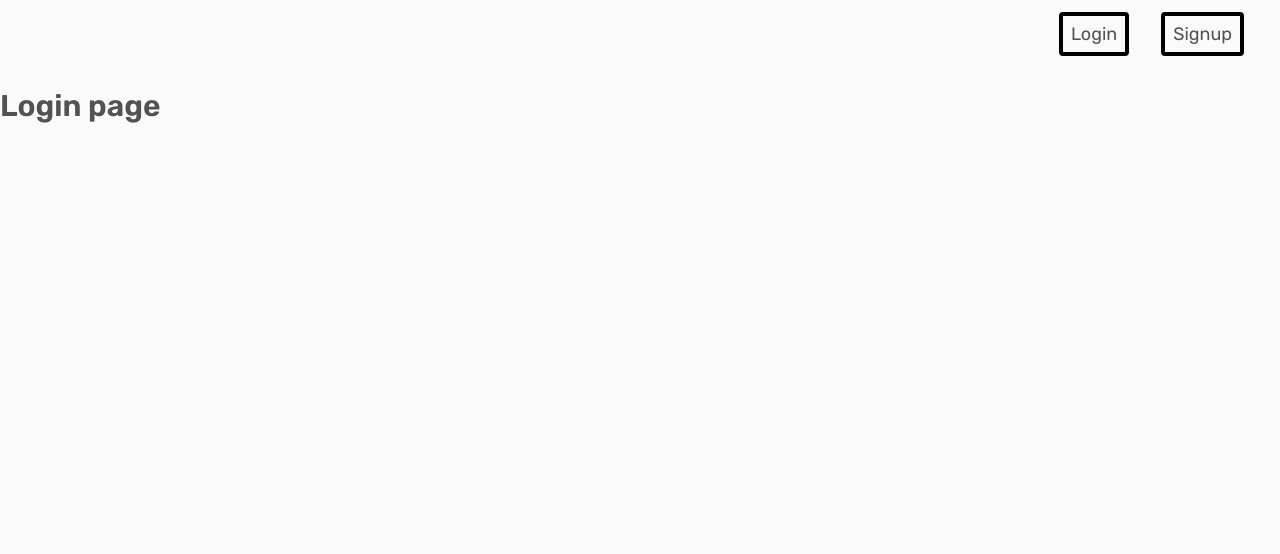
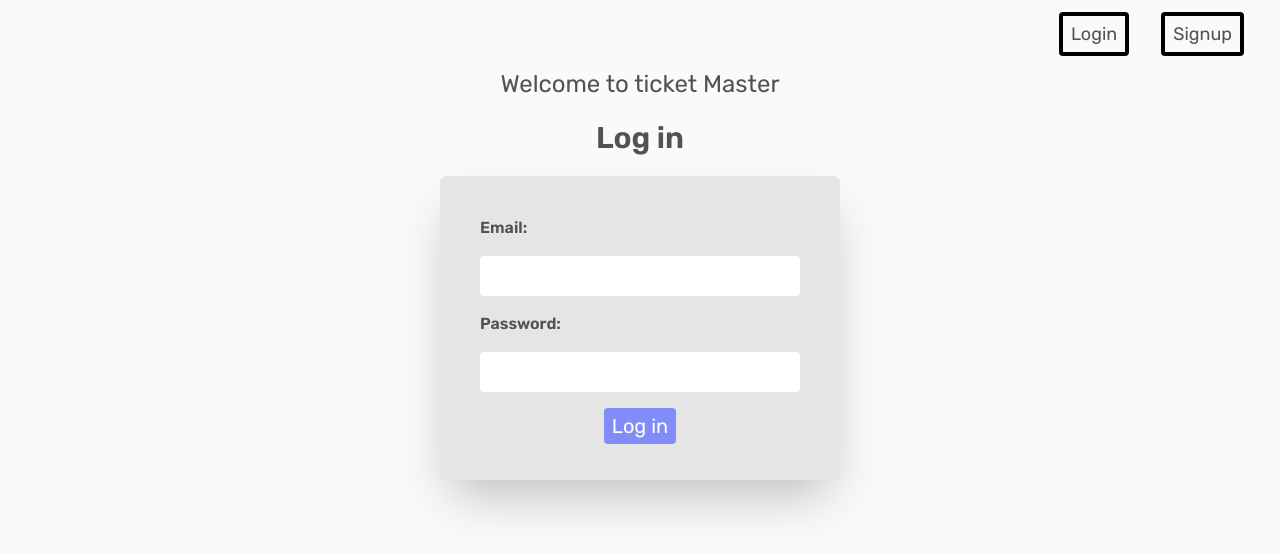
Before and after one commit to jorgemf2604/todo-next, a Next.js app: page /login in a window 1280 px wide. Shown: the top 554 px of the page. Built offline with nearby package versions, Linux system fonts and the light colour scheme.

Commit message:
add log in and log out

```diff
--- a/app/(auth)/login/page.jsx
+++ b/app/(auth)/login/page.jsx
@@ -1,5 +1,42 @@
+"use client";
+
+import AuthForm from "@/components/AuthForm";
+import { createClientComponentClient } from "@supabase/auth-helpers-nextjs";
+import { useRouter } from "next/navigation";
+import { useState } from "react";
+
 const Login = () => {
-  return <h2>Login page</h2>;
+  const router = useRouter();
+  const [loginError, setLogginError] = useState("");
+
+  const handleSubmit = async (e, email, password) => {
+    e.preventDefault();
+    setLogginError("");
+    const supabase = createClientComponentClient();
+    const { error } = await supabase.auth.signInWithPassword({
+      email,
+      password,
+    });
+
+    if (error) {
+      setLogginError(error.message);
+    }
+
+    if (!error) {
+      router.push("/");
+    }
+  };
+
+  return (
+    <main>
+      <p className="text-2xl text-center">Welcome to ticket Master</p>
+      <h2 className="text-center">Log in</h2>
+      <AuthForm handleSubmit={handleSubmit} message="Log in" />
+      {loginError && (
+        <div className="error text-center text-2xl mt-5">{loginError}</div>
+      )}
+    </main>
+  );
 };
 
 export default Login;
--- a/app/(auth)/signup/page.jsx
+++ b/app/(auth)/signup/page.jsx
@@ -1,15 +1,13 @@
 "use client";
 
+import AuthForm from "@/components/AuthForm";
 import { createClientComponentClient } from "@supabase/auth-helpers-nextjs";
 import { useRouter } from "next/navigation";
-import { useState } from "react";
 
 const Signup = () => {
-  const [email, setEmail] = useState("");
-  const [password, setPassword] = useState("");
   const router = useRouter();
 
-  const handleSubmit = async (e) => {
+  const handleSubmit = async (e, email, password) => {
     e.preventDefault();
     const supabase = createClientComponentClient();
     const { error } = await supabase.auth.signUp({
@@ -30,30 +28,7 @@ const Signup = () => {
       <div className="flex flex-col items-center justify-center">
         <p className="text-2xl">Welcome to ticket Master</p>
         <h2>Sign Up</h2>
-        <form
-          onSubmit={handleSubmit}
-          className="bg-neutral-200 px-10 pt-10 pb-1 w-[280px] md:w-[400px] m-auto shadow-2xl rounded-md"
-        >
-          <label>
-            <span className="font-semibold">Email:</span>
-            <input
-              className="w-full p-2 my-4 rounded"
-              type="email"
-              value={email}
-              onChange={(e) => setEmail(e.target.value)}
-            />
-          </label>
-          <label>
-            <span className="font-semibold">Password:</span>
-            <input
-              className="w-full p-2 my-4 rounded"
-              type="password"
-              value={password}
-              onChange={(e) => setPassword(e.target.value)}
-            />
-          </label>
-          <button className="btn">Sign Up</button>
-        </form>
+        <AuthForm handleSubmit={handleSubmit} message="Sign up" />
       </div>
     </main>
   );
--- a/app/(dashboard)/page.jsx
+++ b/app/(dashboard)/page.jsx
@@ -4,7 +4,7 @@ import Photo from "@/public/images/notebook.jpg";
 
 const Home = () => {
   return (
-    <main className="py-5 px-10 max-w-[1600px] m-auto overflow-y-auto mt-28 sm:mt-20">
+    <main className="py-5 px-10 max-w-[1600px] m-auto overflow-y-auto mt-44 sm:mt-20">
       <h2>This is the homepage</h2>
       <p>
         Lorem ipsum dolor sit, amet consectetur adipisicing elit. Eligendi
--- a/app/(dashboard)/tickets/create/page.jsx
+++ b/app/(dashboard)/tickets/create/page.jsx
@@ -36,7 +36,7 @@ const Createticket = () => {
   };
 
   return (
-    <main className="mt-28 sm:mt-20 p-8">
+    <main className="mt-40 sm:mt-20 p-8">
       <h2 className="text-center">Create ticket</h2>
       <form
         onSubmit={handleSubmit}
--- a/app/(dashboard)/tickets/page.jsx
+++ b/app/(dashboard)/tickets/page.jsx
@@ -20,7 +20,7 @@ const tickets = async () => {
   const tickets = await gettickets();
 
   return (
-    <main className="px-10 py-3 overflow-y-auto mt-28 sm:mt-20">
+    <main className="px-10 py-3 overflow-y-auto mt-44 sm:mt-20">
       <h2>Tickets</h2>
       <div>
         {tickets.map((ticket) => (
--- a/app/globals.css
+++ b/app/globals.css
@@ -7,7 +7,7 @@ body {
 }
 
 nav a {
-  @apply rounded py-1 px-2 block hover:bg-red-400 hover:scale-110 hover:text-white transition;
+  @apply rounded py-1 px-2 block hover:bg-indigo-400 hover:scale-110 hover:text-white transition;
 }
 
 p {
@@ -19,7 +19,7 @@ h2 {
 }
 
 .btn {
-  @apply bg-red-400 text-white rounded px-2 py-1 m-auto block mb-8 text-xl hover:bg-red-600;
+  @apply bg-indigo-400 text-white rounded px-2 py-1 m-auto block mb-8 text-xl hover:bg-indigo-600;
 }
 
 .priority {
--- /dev/null
+++ b/components/AuthForm.jsx
@@ -0,0 +1,35 @@
+import { useState } from "react";
+
+const AuthForm = ({ handleSubmit, message }) => {
+  const [email, setEmail] = useState("");
+  const [password, setPassword] = useState("");
+
+  return (
+    <form
+      onSubmit={(e) => handleSubmit(e, email, password)}
+      className="bg-neutral-200 px-10 pt-10 pb-1 w-[280px] md:w-[400px] m-auto shadow-2xl rounded-md"
+    >
+      <label>
+        <span className="font-semibold">Email:</span>
+        <input
+          className="w-full p-2 my-4 rounded"
+          type="email"
+          value={email}
+          onChange={(e) => setEmail(e.target.value)}
+        />
+      </label>
+      <label>
+        <span className="font-semibold">Password:</span>
+        <input
+          className="w-full p-2 my-4 rounded"
+          type="password"
+          value={password}
+          onChange={(e) => setPassword(e.target.value)}
+        />
+      </label>
+      <button className="btn">{message}</button>
+    </form>
+  );
+};
+
+export default AuthForm;
--- a/components/Header.jsx
+++ b/components/Header.jsx
@@ -1,18 +1,22 @@
 import Link from "next/link";
+import LogoutButton from "./LogoutButton";
 
 const Header = ({ user }) => {
   return (
-    <nav className="flex flex-col items-center h-22 py-5 px-10 bg-neutral-600/50 z-10 text-white fixed left-0 right-0 sm:flex-row sm:justify-between sm:h-20">
-      <div className="flex gap-4 items-center text-2xl sm:text-3xl">
+    <nav className="flex flex-col items-center gap-3 h-26 py-5 px-10 bg-neutral-600/50 z-10 text-white fixed left-0 right-0 sm:flex-row sm:justify-between sm:h-20">
+      <div className="flex gap-4 items-center text-2xl mb-3 sm:text-3xl">
         <span>🎟️</span>
         <span className="text-white">Ticket master</span>
-        <span className="text-xs text-black">{user}</span>
       </div>
       <div className="flex gap-8 text-lg">
         <Link href="/">Home</Link>
         <Link href="/tickets">Tickets</Link>
         <Link href="/tickets/create">Create</Link>
       </div>
+      <div className="flex items-center justify-center gap-6">
+        <span className="text-xs text-black">{user}</span>
+        <LogoutButton className="relative top-7" />
+      </div>
     </nav>
   );
 };
--- /dev/null
+++ b/components/LogoutButton.jsx
@@ -0,0 +1,32 @@
+"use client";
+
+import { createClientComponentClient } from "@supabase/auth-helpers-nextjs";
+import { useRouter } from "next/navigation";
+
+const LogoutButton = () => {
+  const router = useRouter();
+
+  const handleLogout = async () => {
+    const supabase = createClientComponentClient();
+    const { error } = await supabase.auth.signOut();
+
+    if (!error) {
+      router.push("/login");
+    }
+
+    if (error) {
+      console.log(error);
+    }
+  };
+
+  return (
+    <button
+      className=" bg-red-400 text-white rounded px-2 py-1 block text-xl hover:bg-red-600"
+      onClick={handleLogout}
+    >
+      Logout
+    </button>
+  );
+};
+
+export default LogoutButton;
```
